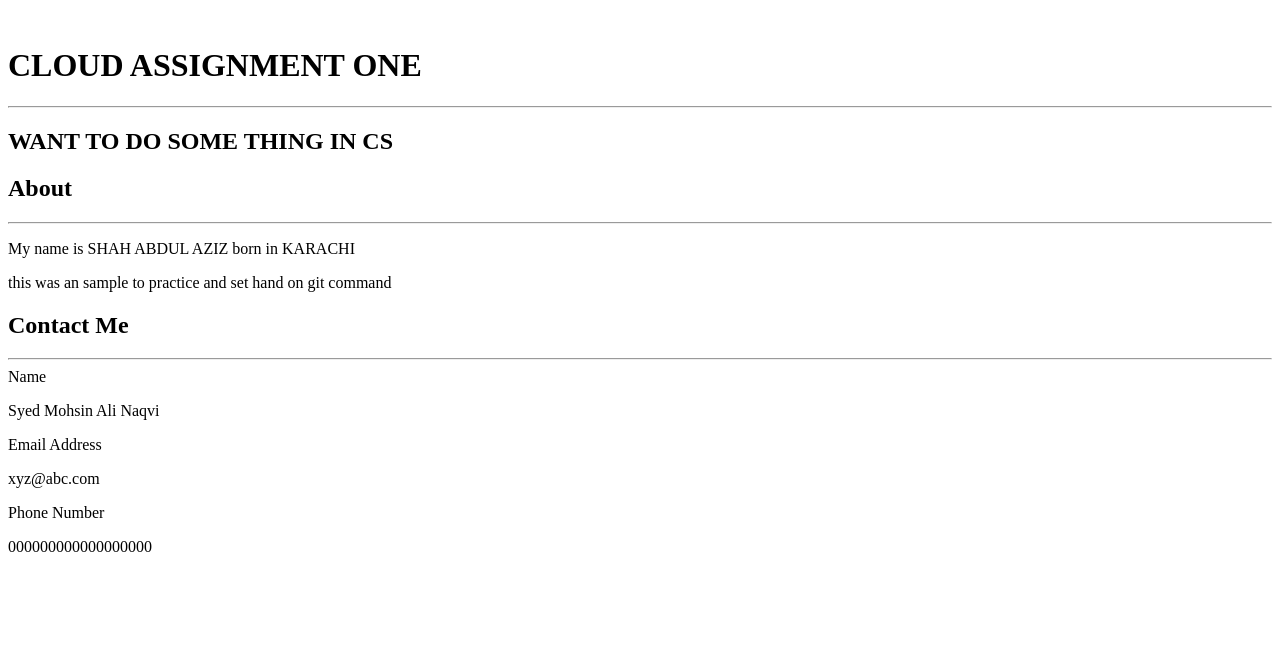
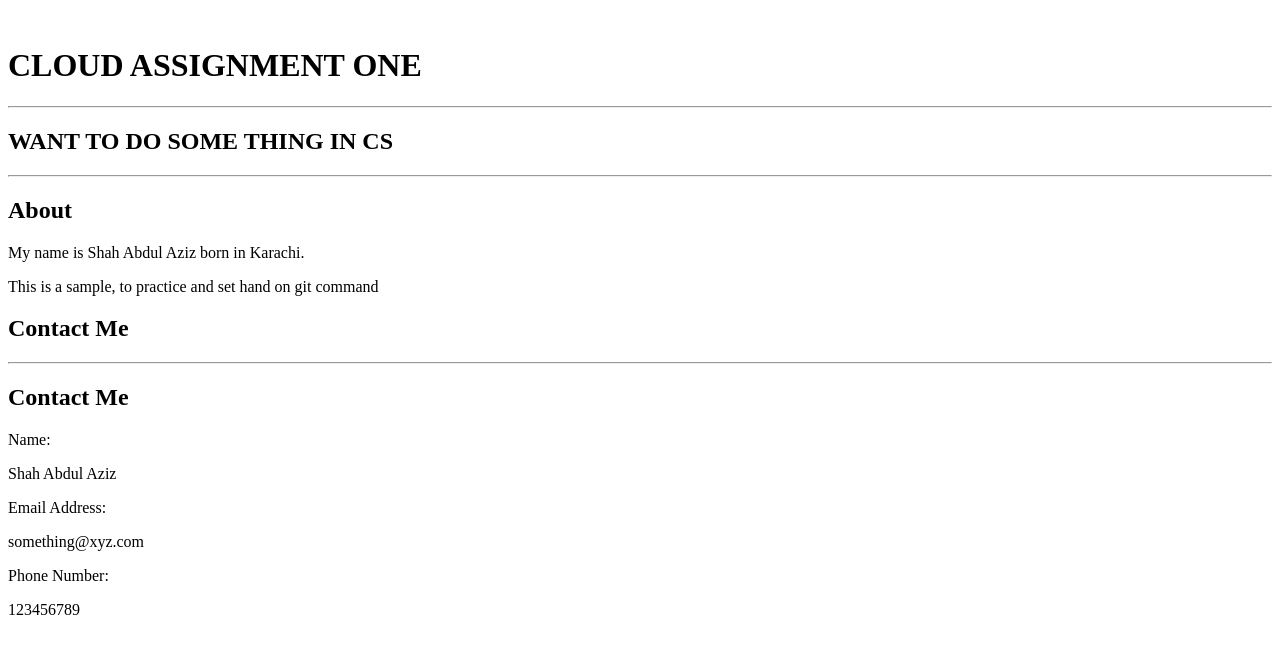
Before and after one commit to ShahAbdulAziz/cloud-assignment-one-, a plain HTML site: page index.html in a window 1280 px wide. Drawn offline with nearby package versions, Linux system fonts and the light colour scheme; a script that the page names is missing; some icons are missing.

Commit message:
change make in html file

```diff
--- a/index.html
+++ b/index.html
@@ -31,14 +31,14 @@
     <!-- About Section -->
     <section class="bg-primary text-white mb-0" id="about">
       <div class="container">
-        <h2 class="text-center text-uppercase text-white">About</h2>
         <hr class="star-light mb-5">
         <div class="row">
           <div class="col-lg-4 ml-auto">
-            <p class="lead"> My name is SHAH ABDUL AZIZ born in KARACHI   </p>
+          <h2 class="text-center text-uppercase text-white">About</h2>
+		 <p class="lead"> My name is Shah Abdul Aziz born in Karachi.   </p>
           </div>
           <div class="col-lg-4 mr-auto">
-            <p class="lead">this was an sample to practice and set hand on git command </p>
+            <p class="lead">This is a sample, to practice and set hand on git command </p>
           </div>
         </div>
         <div class="text-center mt-4">
@@ -59,20 +59,21 @@
             <form name="sentMessage" id="contactForm" novalidate="novalidate">
               <div class="control-group">
                 <div class="form-group floating-label-form-group controls mb-0 pb-2">
-                  <label>Name</label>
-                  <p class="help-block text-danger"> Syed Mohsin Ali Naqvi</p>
+                <h2 class="text-center text-uppercase text-secondary mb-0">Contact Me</h2>
+		          <label>Name:</label>
+                  <p class="help-block text-danger"> Shah Abdul Aziz</p>
                 </div>
               </div>
               <div class="control-group">
                 <div class="form-group floating-label-form-group controls mb-0 pb-2">
-                  <label>Email Address</label>
-                  <p class="lead mb-0"> xyz@abc.com</p>
+                  <label>Email Address:</label>
+                  <p class="lead mb-0"> something@xyz.com</p>
                 </div>
               </div>
               <div class="control-group">
                 <div class="form-group floating-label-form-group controls mb-0 pb-2">
-                  <label>Phone Number</label>
-				   <p class="lead mb-0"> 000000000000000000</p>
+                  <label>Phone Number:</label>
+				   <p class="lead mb-0"> 123456789</p>
 
                 </div>
               </div>
```
